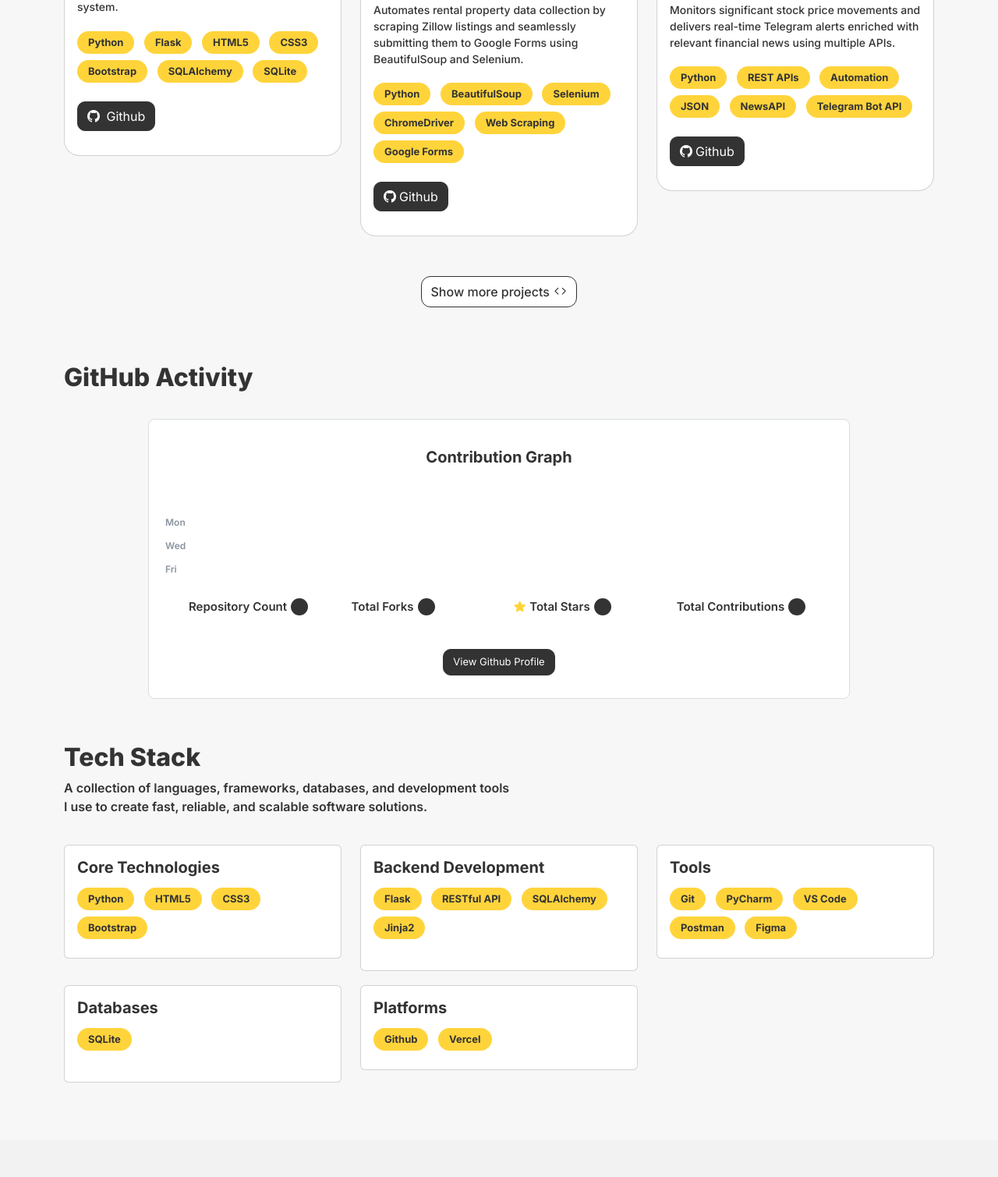
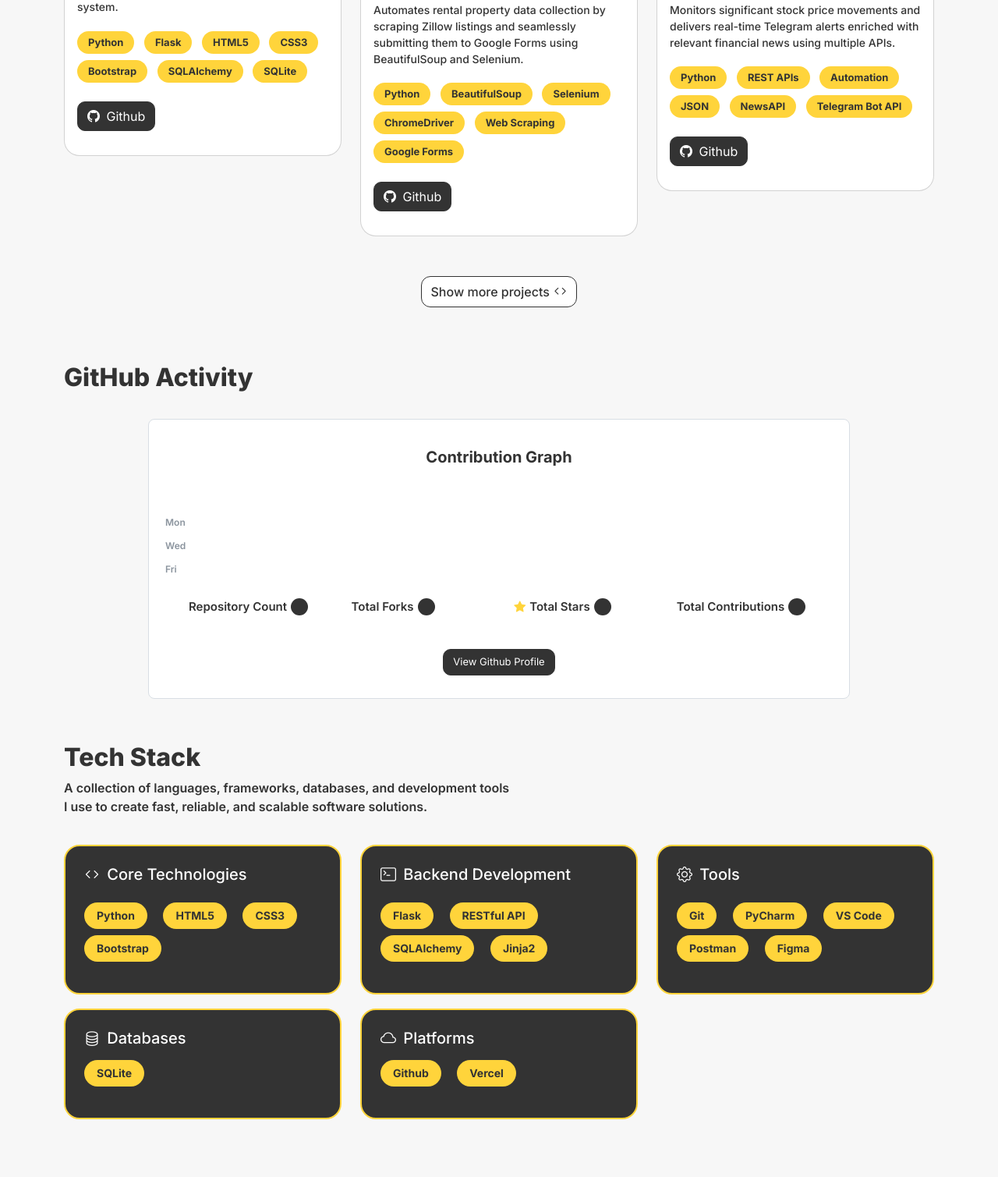
Before and after one commit to Aashub/portfolio-website, a Flask app: template templates/index.html in a window 1280 px wide. Shown: the part 1226-2735 px from the top of the page at 78% size. Before the commit the page ends 2614 px from the top, so only its background shows below. Run offline with Flask 3, Linux system fonts and the light colour scheme; the template is opened without the code that fills it, so the values that code supplies are empty.

Commit message:
Tech Stack Section Complete

```diff
--- a/static/css/style.css
+++ b/static/css/style.css
@@ -867,7 +867,6 @@ body{
     background: #FFD43B;
     color: #333333;
     font-size: 13px;
-
     padding: 8px 14px;
 }
 
@@ -1308,4 +1307,40 @@ margin-bottom: 5%;
 .tech-stack-card{
 
     margin-bottom: 5%;
+    background-color: #333333;
+    border: 2px solid #FFD43B;
+    border-radius: 20px;
+    transition: transform 0.3s ease;
 }
+
+
+.tech-stack-card:hover{
+
+     transform: translateY(-7px);
+
+
+}
+
+
+.tech-stack-badge{
+
+
+    font-size: 14px;
+    padding: 10px 16px;
+    transition: transform 0.3s ease;
+
+}
+
+.tech-stack-badge:hover{
+
+    transform: scale(1.03);
+
+
+}
+
+
+.tech-stack-card-title{
+
+   color: white;
+
+}
--- a/templates/index.html
+++ b/templates/index.html
@@ -302,7 +302,8 @@
                         <span class="badge rounded-pill me-1 mb-2">Web Scraping</span>
                         <span class="badge rounded-pill me-1 mb-4">Google Forms</span>
                         <br>
-                        <a href="#" class="btn btn-primary featured-github-button"><i class="bi bi-github me-1"></i>Github</a>
+                        <a href="#" class="btn btn-primary featured-github-button"><i class="bi bi-github me-1"></i>
+                            Github</a>
                     </div>
 
 
@@ -328,7 +329,8 @@
                         <span class="badge rounded-pill me-2 mb-2">NewsAPI</span>
                         <span class="badge rounded-pill me-2 mb-4">Telegram Bot API</span>
                         <br>
-                        <a href="#" class="btn btn-primary featured-github-button"><i class="bi bi-github me-1"></i>Github</a>
+                        <a href="#" class="btn btn-primary featured-github-button"><i class="bi bi-github me-1"></i>
+                            Github</a>
                     </div>
 
 
@@ -471,16 +473,19 @@
 
         <div class="tech-stack-card-container">
             <div class="row ">
-                <div class=" col-lg-4">
+                <div class=" col-lg-4 col-md-6 col-sm-6 order-lg-1 order-md-1 order-sm-1">
 
-                    <div class="card tech-stack-card">
-                        <div class="card-body">
-                            <h5 class="card-title">Core Technologies</h5>
-                            <span class="badge rounded-pill me-2 mb-2">Python</span>
-                            <span class="badge rounded-pill me-2 mb-2">HTML5</span>
-                            <span class="badge rounded-pill me-2 mb-2">CSS3</span>
-                            <br>
-                            <span class="badge rounded-pill me-2 mb-2">Bootstrap</span>
+                    <div class="card tech-stack-card ">
+                        <div class="card-body ps-4 tech-stack-card-body">
+                            <h5 class="pt-2 tech-stack-card-title"><i class="bi bi-code me-1 "></i> Core
+                                Technologies</h5>
+                            <div class="pt-3">
+                                <span class="badge tech-stack-badge rounded-pill me-lg-3 me-md-3 me-3 mb-2">Python</span>
+                                <span class="badge tech-stack-badge rounded-pill me-lg-3 me-md-3 me-3 mb-2">HTML5</span>
+                                <span class="badge tech-stack-badge rounded-pill me-lg-3 me-md-3 me-3 mb-2">CSS3</span>
+                                <span class="badge tech-stack-badge rounded-pill me-lg-3 me-md-3 me-3 mb-4">Bootstrap</span>
+                            </div>
+
 
                         </div>
                     </div>
@@ -489,46 +494,52 @@
                 </div>
 
 
-                <div class=" col-lg-4">
+                <div class=" col-lg-4 col-md-6 col-sm-6 order-lg-2 order-md-2 order-sm-2">
 
-                    <div class="card tech-stack-card">
-                        <div class="card-body">
-                            <h5 class="card-title">Backend Development</h5>
+                    <div class="card tech-stack-card ">
+                        <div class="card-body ps-4 tech-stack-card-body">
+                            <h5 class="pt-2 tech-stack-card-title"><i class="bi bi-terminal me-1 "></i> Backend Development</h5>
+                            <div class="pt-3">
+                                <span class="badge tech-stack-badge rounded-pill me-lg-3 me-md-3 me-3 mb-2">Flask</span>
+                                <span class="badge tech-stack-badge rounded-pill me-lg-3 me-md-3 me-3 mb-2">RESTful API</span>
+                                <span class="badge tech-stack-badge rounded-pill me-lg-3 me-md-3 me-3 mb-2">SQLAlchemy</span>
+                                <span class="badge tech-stack-badge rounded-pill me-lg-3 me-md-3 me-3 mb-4">Jinja2</span>
+                            </div>
 
-                            <span class="badge rounded-pill me-2 mb-2">Flask</span>
-                            <span class="badge rounded-pill me-2 mb-2">RESTful API</span>
-                            <span class="badge rounded-pill me-2 mb-2">SQLAlchemy</span>
-                            <span class="badge rounded-pill me-2 mb-4">Jinja2</span>
                         </div>
                     </div>
 
 
                 </div>
 
-                <div class=" col-lg-4">
+                <div class=" col-lg-4 col-md-6 col-sm-6 order-lg-3 order-md-5 order-sm-5">
 
-                    <div class="card tech-stack-card">
-                        <div class="card-body">
-                            <h5 class="card-title">Tools</h5>
+                    <div class="card tech-stack-card ">
+                        <div class="card-body ps-4 tech-stack-card-body">
+                            <h5 class="pt-2 tech-stack-card-title"><i class="bi bi-gear me-1 "></i> Tools</h5>
+                            <div class="pt-3">
+                                <span class="badge tech-stack-badge rounded-pill me-lg-3 me-md-3 me-3 mb-2">Git</span>
+                                <span class="badge tech-stack-badge rounded-pill me-lg-3 me-md-3 me-3 mb-2">PyCharm</span>
+                                <span class="badge tech-stack-badge rounded-pill me-lg-3 me-md-2 me-3 mb-2">VS Code</span>
+                                <span class="badge tech-stack-badge rounded-pill me-lg-3 me-md-3 me-3 mb-2">Postman</span>
+                                <span class="badge tech-stack-badge rounded-pill me-lg-3 me-md-3 me-3 mb-4">Figma</span>
+                            </div>
 
-                            <span class="badge rounded-pill me-2 mb-2">Git</span>
-                            <span class="badge rounded-pill me-2 mb-2">PyCharm</span>
-                            <span class="badge rounded-pill me-2 mb-2">VS Code</span>
-                            <span class="badge rounded-pill me-2 mb-2">Postman</span>
-                            <span class="badge rounded-pill me-2 mb-2">Figma</span>
                         </div>
                     </div>
 
 
                 </div>
 
-                <div class=" col-lg-4">
+                <div class=" col-lg-4 col-md-6 col-sm-6 order-lg-4 order-md-4 order-sm-4">
 
-                    <div class="card tech-stack-card">
-                        <div class="card-body">
-                            <h5 class="card-title">Databases</h5>
+                    <div class="card tech-stack-card ">
+                        <div class="card-body ps-4 tech-stack-card-body">
+                            <h5 class="pt-2 tech-stack-card-title"><i class="bi bi-database me-1 "></i> Databases</h5>
+                            <div class="pt-2">
+                                <span class="badge tech-stack-badge rounded-pill me-lg-3 me-md-3 me-3 mb-4">SQLite</span>
+                            </div>
 
-                            <span class="badge rounded-pill me-2 mb-4">SQLite</span>
                         </div>
                     </div>
 
@@ -536,15 +547,18 @@
                 </div>
 
 
-                <div class=" col-lg-4">
+                <div class=" col-lg-4 col-md-6 col-sm-6 order-lg-5 order-md-3 order-sm-3">
 
-                    <div class="card tech-stack-card">
-                        <div class="card-body">
-                            <h5 class="card-title">Platforms
+                    <div class="card tech-stack-card ">
+                        <div class="card-body ps-4 tech-stack-card-body">
+                            <h5 class="pt-2 tech-stack-card-title"><i class="bi bi-cloud me-1 "></i> Platforms
                             </h5>
+                            <div class="pt-2">
+                                <span class="badge tech-stack-badge rounded-pill me-lg-3 me-md-3 me-3 mb-2">Github</span>
+                                <span class="badge tech-stack-badge rounded-pill me-lg-3 me-md-3 me-3 mb-4">Vercel</span>
 
-                            <span class="badge rounded-pill me-2 mb-2">Github</span>
-                            <span class="badge rounded-pill me-2 mb-2">Vercel</span>
+                            </div>
+
 
                         </div>
                     </div>
```
